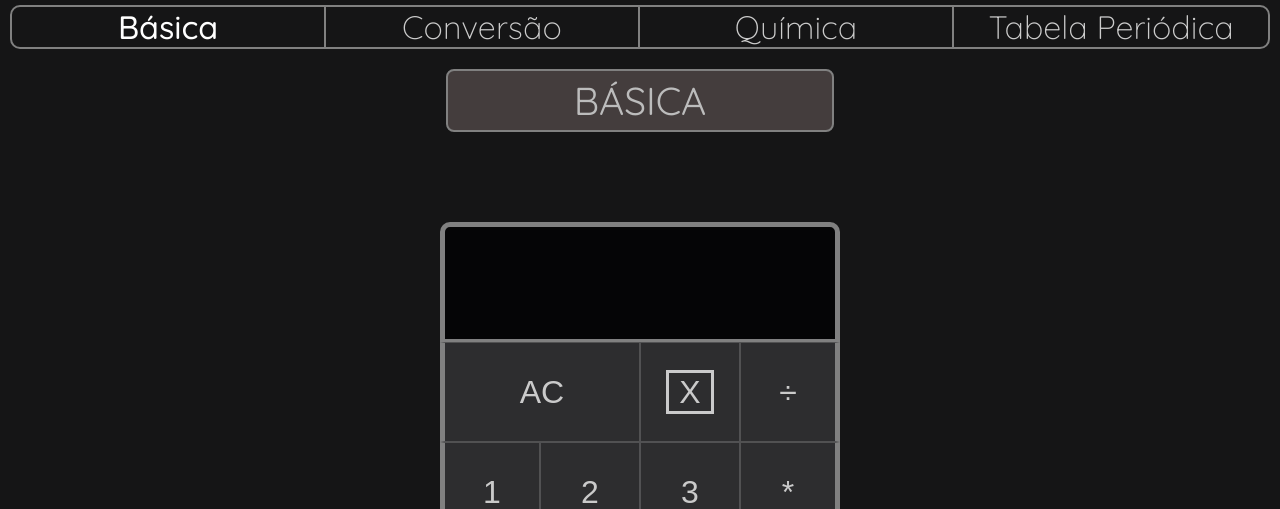
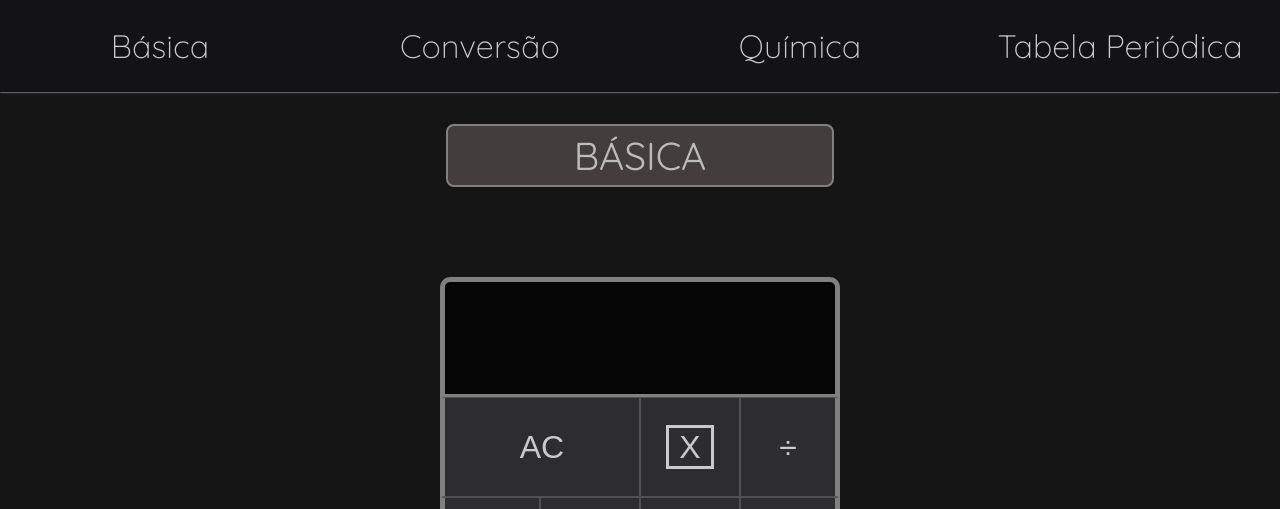
Before and after one commit to bonatowil/TCC, a PHP site: page / in a window 1280 px wide. Shown: the top 509 px of the page. Run offline with PHP 8.4, Linux system fonts and the light colour scheme.

Commit message:
Algumas mudanças no menu de navegação

```diff
--- a/assets/css/style.css
+++ b/assets/css/style.css
@@ -33,15 +33,14 @@ h1#formulas {
 nav {
     user-select: none;
     width: 100%;
-    margin: 5px 0 0 0;
     font-weight: 200;
+    background-color: #131315;
 }
 
 nav ul {
-    border: 2px solid gray;
-    border-radius: 10px;
-    margin: 0 10px 20px;
-    padding: 0;
+    margin: 0 0 1em 0;
+    padding: .8em 0;
+    box-shadow: 0 0 2px white;
     list-style: none;
     display: flex;
     justify-content: space-between;
@@ -56,25 +55,36 @@ nav ul li {
 }
 
 nav ul li a {
-    display: block;
+    padding: 0 10px;
+    position: relative;
     text-decoration: none;
     color: #cccccc;
 }
 
-nav ul li:not(:last-child) a {
-    border-right: 2px solid gray;
-
+nav ul li a::after {
+    content: "";
+    position: absolute;
+    width: 100%;
+    height: 0.1em;
+    background-color: #ccc;
+    left: 0;
+    right: 0;
+    bottom: 0;
+    transform: scale(0, 1);
+    transition: all 250ms ease-in-out;
 }
 
-body:has(#basic) nav ul:not(:hover) li:first-child a,
-body:has(#conversion) nav ul:not(:hover) li:nth-child(2) a,
-body:has(#formulas) nav ul:not(:hover) li:nth-child(3) a,
-body:has(#periodic-table) nav ul:not(:hover) li:nth-child(4) a{
+nav ul li a:hover::after {
+    transform: scale(1, 1);
+}
+
+
+ul:not(:hover) .nav-highlight a{
     color: white;
     font-weight: 500;
 }
 
-nav ul li:hover a {
+nav ul li a:hover {
     color: white;
     font-weight: 500;
 }
--- a/index.html
+++ b/index.html
@@ -13,7 +13,7 @@
 <body onload="Calculator()">
     <nav>
         <ul>
-            <li><a href="index.html">Básica</a></li>
+            <li class="nav-highlight"><a href="index.html">Básica</a></li>
             <li><a href="pages/conversion.html">Conversão</a></li>
             <li><a href="pages/formulas.html">Química</a></li>
             <li><a href="pages/table.html">Tabela Periódica</a></li>
--- a/pages/conversion.html
+++ b/pages/conversion.html
@@ -13,7 +13,7 @@
         <nav>
             <ul>
                 <li><a href="../index.html">Básica</a></li>
-                <li><a href="conversion.html">Conversão</a></li>
+                <li class="nav-highlight"><a href="conversion.html">Conversão</a></li>
                 <li><a href="formulas.html">Química</a></li>
                 <li><a href="table.html">Tabela Periódica</a></li>
             </ul>
--- a/pages/formulas.html
+++ b/pages/formulas.html
@@ -14,7 +14,7 @@
             <ul>
                 <li><a href="../index.html">Básica</a></li>
                 <li><a href="conversion.html">Conversão</a></li>
-                <li><a href="formulas.html">Química</a></li>
+                <li class="nav-highlight"><a href="formulas.html">Química</a></li>
                 <li><a href="table.html">Tabela Periódica</a></li>
             </ul>
         </nav>
--- a/pages/table.html
+++ b/pages/table.html
@@ -81,11 +81,11 @@
                 <li><a href="../index.html">Básica</a></li>
                 <li><a href="conversion.html">Conversão</a></li>
                 <li><a href="formulas.html">Química</a></li>
-                <li><a href="table.html">Tabela Periódica</a></li>
+                <li class="nav-highlight"><a href="table.html">Tabela Periódica</a></li>
             </ul>
         </nav>
     </nav>
-    <h1 id="periodic-table">Tabela Periódica</h1>
+    <h1>Tabela Periódica</h1>
     <main>
         <div class="table">
             <table border="1">
```
